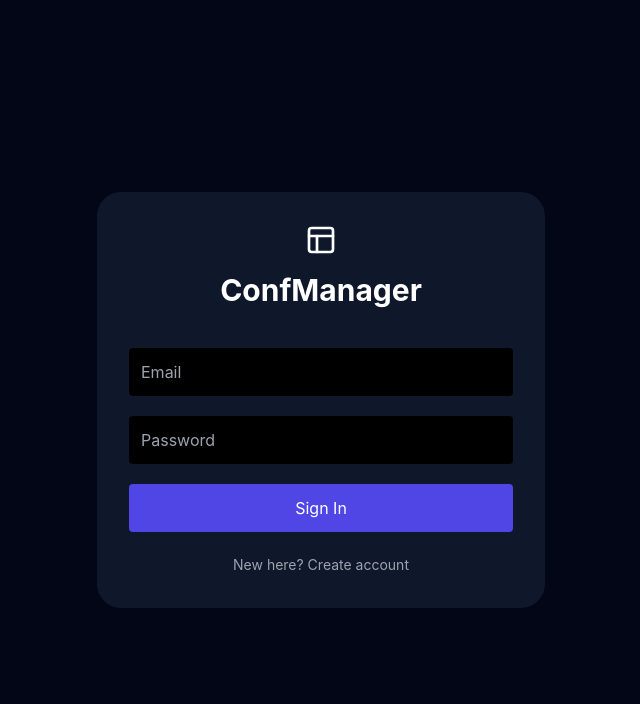
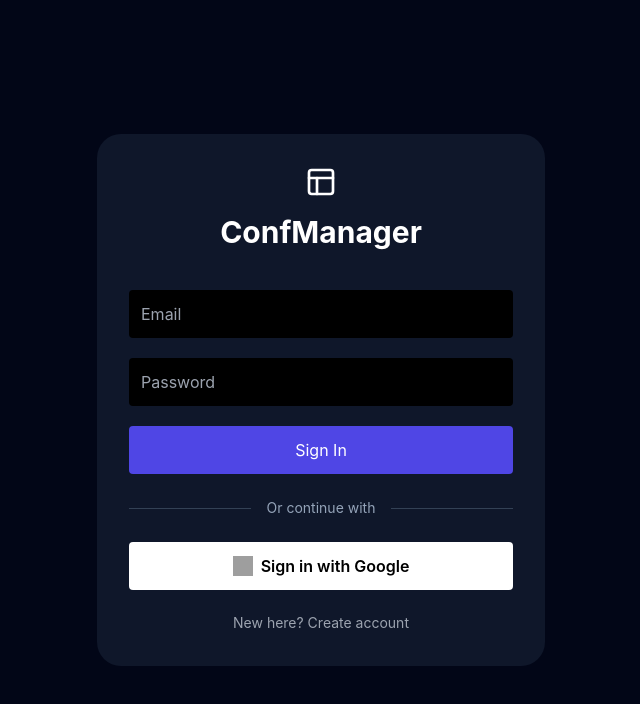
Before and after one commit to Arihant779/Conference_Management_Automation, a React (Create React App) app: page / in a window 1280 px wide. Shown: the top 704 px of the page, without its empty margins (319-959 px from the left). Built offline with nearby package versions, Linux system fonts and the light colour scheme; grey boxes are pictures that could not be loaded.

Commit message:
Authentication

```diff
--- a/src/components/Auth/AuthModule.jsx
+++ b/src/components/Auth/AuthModule.jsx
@@ -15,6 +15,7 @@ const AuthModule = () => {
   const [error, setError] = useState('');
   const [loading, setLoading] = useState(false);
 
+  // --- Existing Supabase Email/Password Logic ---
   const handleSubmit = async (e) => {
     e.preventDefault();
     setError('');
@@ -61,6 +62,22 @@ const AuthModule = () => {
     setLoading(false);
   };
 
+  // --- NEW: Supabase Google Auth Logic ---
+  const handleGoogleLogin = async () => {
+    setError('');
+    const { error } = await supabase.auth.signInWithOAuth({
+      provider: 'google',
+      options: {
+        // Ensures the user comes back to your app after Google login
+        redirectTo: 'http://localhost:3000'
+      }
+    });
+
+    if (error) {
+      setError(error.message);
+    }
+  };
+
   return (
     <div className="min-h-screen bg-[#020617] flex items-center justify-center p-6">
       <div className="bg-slate-900 p-8 rounded-3xl w-full max-w-md">
@@ -103,6 +120,30 @@ const AuthModule = () => {
           </button>
         </form>
 
+        {/* --- Google Login UI Section --- */}
+        <div className="relative my-6">
+          <div className="absolute inset-0 flex items-center">
+            <div className="w-full border-t border-slate-700"></div>
+          </div>
+          <div className="relative flex justify-center text-sm">
+            <span className="px-4 bg-slate-900 text-slate-400">Or continue with</span>
+          </div>
+        </div>
+
+        <button
+          onClick={handleGoogleLogin}
+          type="button"
+          className="w-full bg-white text-black p-3 rounded flex items-center justify-center font-semibold hover:bg-gray-200 transition-colors mb-5"
+        >
+          <img
+            src="https://www.svgrepo.com/show/475656/google-color.svg"
+            alt="Google"
+            className="w-5 h-5 mr-2"
+          />
+          Sign in with Google
+        </button>
+        {/* --------------------------------- */}
+
         <div className="text-center mt-5">
           <button
             onClick={() => setIsLogin(!isLogin)}
```
